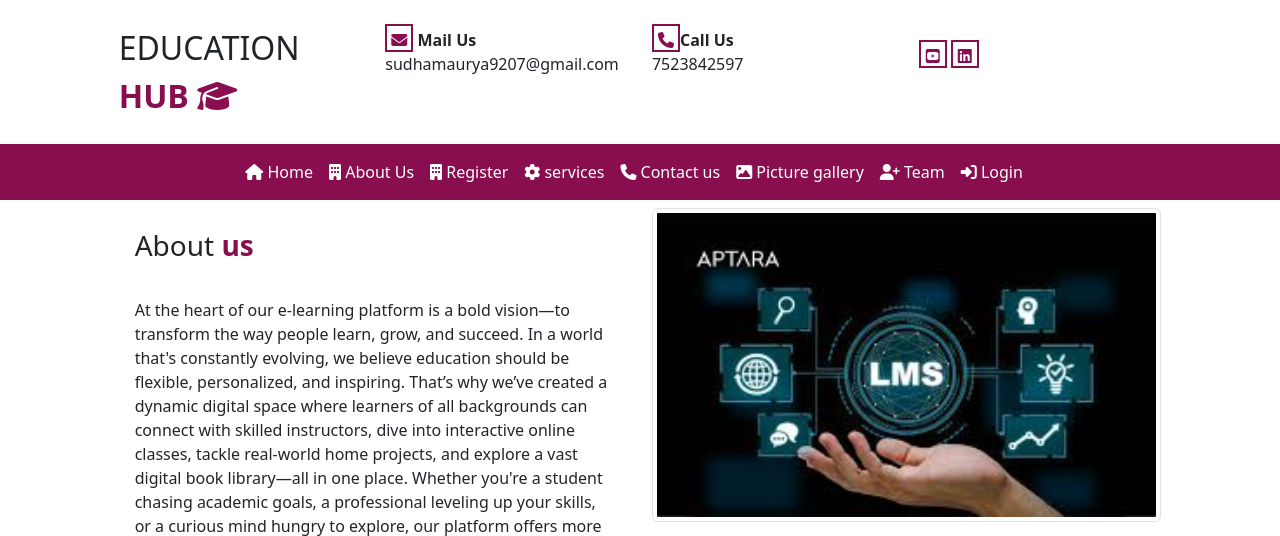
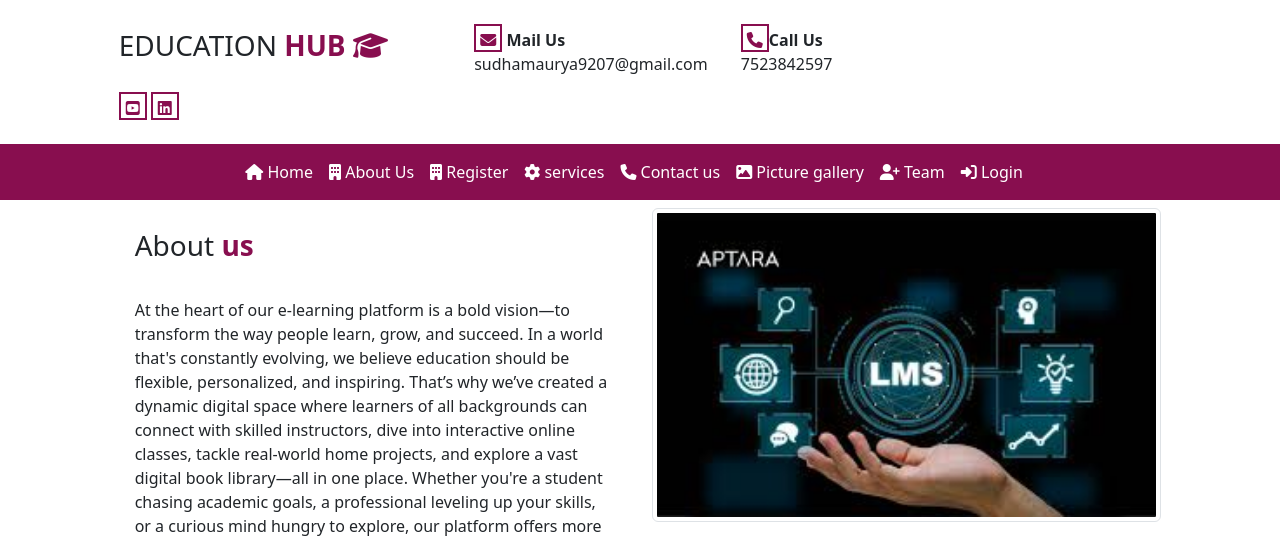
Before and after one commit to sudhamaurya9207-spec/Learning-Management-System, a Django app: page /aboutus/ in a window 1280 px wide. Shown: the top 536 px of the page. Run offline with Django 5.2, Linux system fonts and the light colour scheme; some libraries are stand-ins or nearby versions.

Commit message:
Update base.html

```diff
--- a/templates/base.html
+++ b/templates/base.html
@@ -156,15 +156,15 @@
             <div class="col-sm-1"></div>
             <div class="col-sm-10 py-4">
                 <div class="row">
-                    <div class="col-sm-3">
-                        <div class="fs-2">EDUCATION <b class="text-mycolor1">HUB <i class="fa-solid fa-graduation-cap"></i></b></div>
+                    <div class="col-sm-4">
+                        <div class="fs-3">EDUCATION <b class="text-mycolor1">HUB <i class="fa-solid fa-graduation-cap"></i></b></div>
                     </div>
                     <div class="col-sm-3">
                         <i class="fa-solid fa-envelope ic"></i>
                   <b>Mail Us</b> <br>
                   sudhamaurya9207@gmail.com
                    </div>
-                    <div class="col-sm-3">
+                    <div class="col-sm-4">
                          <i class="fa-solid fa-phone ic"></i><b>Call Us</b>
 
                             <br>7523842597
```
